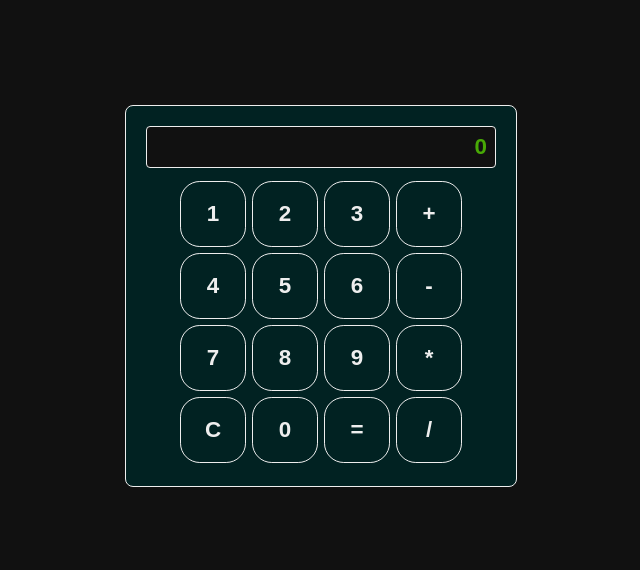
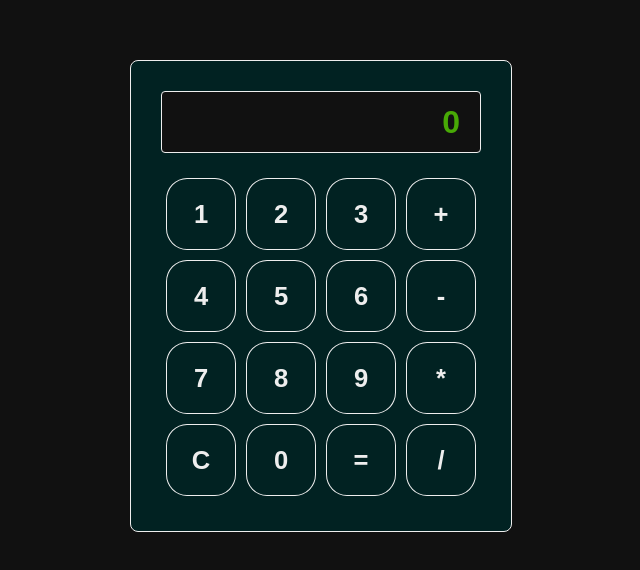
Before and after one commit to Nimira43/Trigonometry-Calculator, a plain HTML site: page index.html in a window 1280 px wide. Shown: the part 104-674 px from the top of the page, without its empty margins (319-959 px from the left). Drawn offline with Linux system fonts and the light colour scheme; a web font is replaced by a local one.

Commit message:
Added flexbox inside the buttons and increased the output size. Added more overall padding and for the row class used space-between instead of center for justify-content. CSS done. For the moment.

```diff
--- a/styles.css
+++ b/styles.css
@@ -19,43 +19,42 @@ body {
 }
 
 .calculator {
-  width: 350px;
+  width: 320px;
   height: auto;
   background-color: var(--primary);
-  padding: 20px;
+  padding: 30px;
   border-radius: 8px;
   border: 1px solid var(--light);
 }
 
 .output {
-  line-height: 40px;
+  line-height: 60px;
   background-color: var(--dark);
   color: var(--secondary);
-  height: 40px;
-  margin-bottom: 10px;
-  font-size: 1.4rem;
+  height: 60px;
+  margin-bottom: 20px;
+  font-size: 2rem;
   font-weight: 900;
   text-align: right;
-  padding: 0 8px;
+  padding: 0 20px;
   border-radius: 4px;
   border: 1px solid var(--light);
 }
 
 .btn {
-  width: 50px;
-  height: 50px;
-  padding: 7px;
-  margin: 3px;
+  width: 70px;
+  height: 70px;
+  margin: 5px;
   background-color: var(--primary);
   border-radius: 30%;
   border: 1px solid var(--light);
   text-align: center;
-  font-size: 1.4rem;
+  font-size: 1.6rem;
   font-weight: 900;
   cursor: pointer;
-  vertical-align: middle;
-  line-height: 50px;
-  display: inline-block;
+  display: flex;
+  justify-content: center;
+  align-items: center;
   transition: all 0.3s;
 }
 
@@ -68,5 +67,5 @@ body {
 .row {
   width: 100%;
   display: flex;
-  justify-content: center;
+  justify-content: space-between;
 }
```
